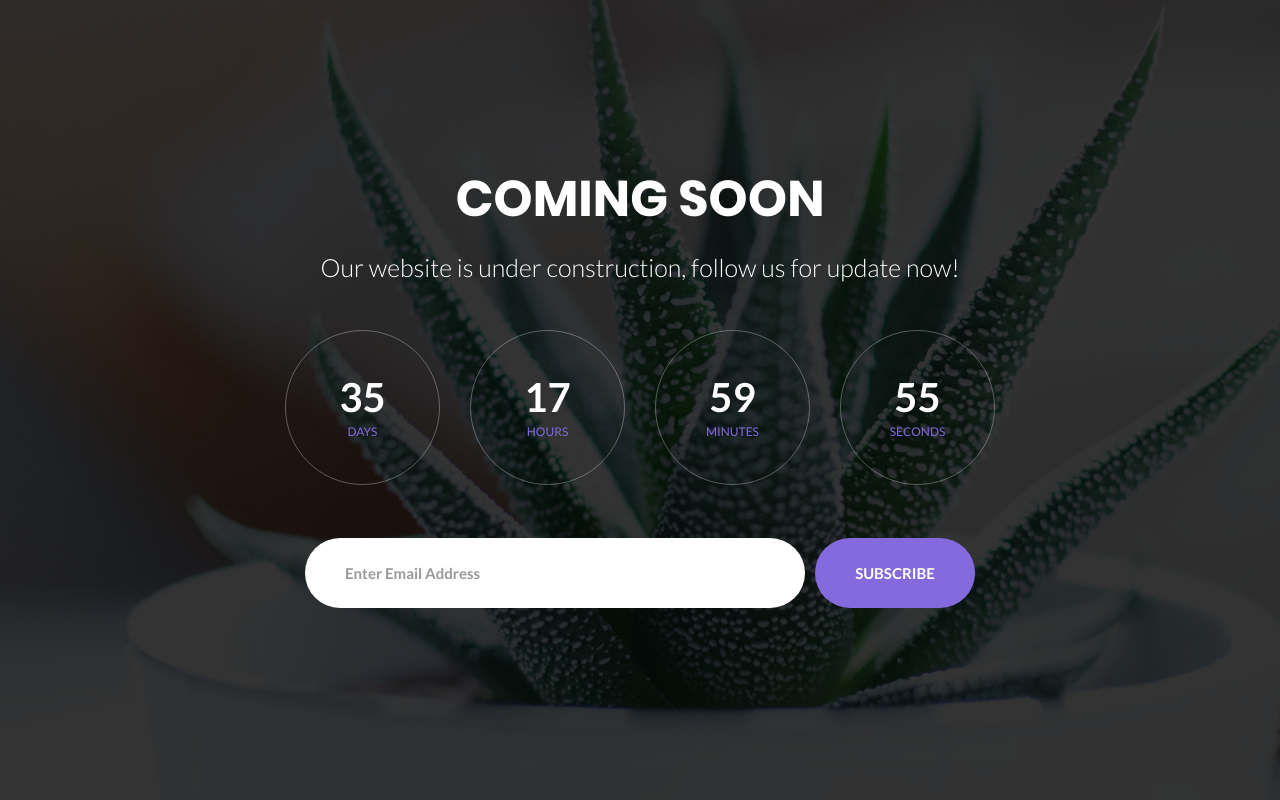
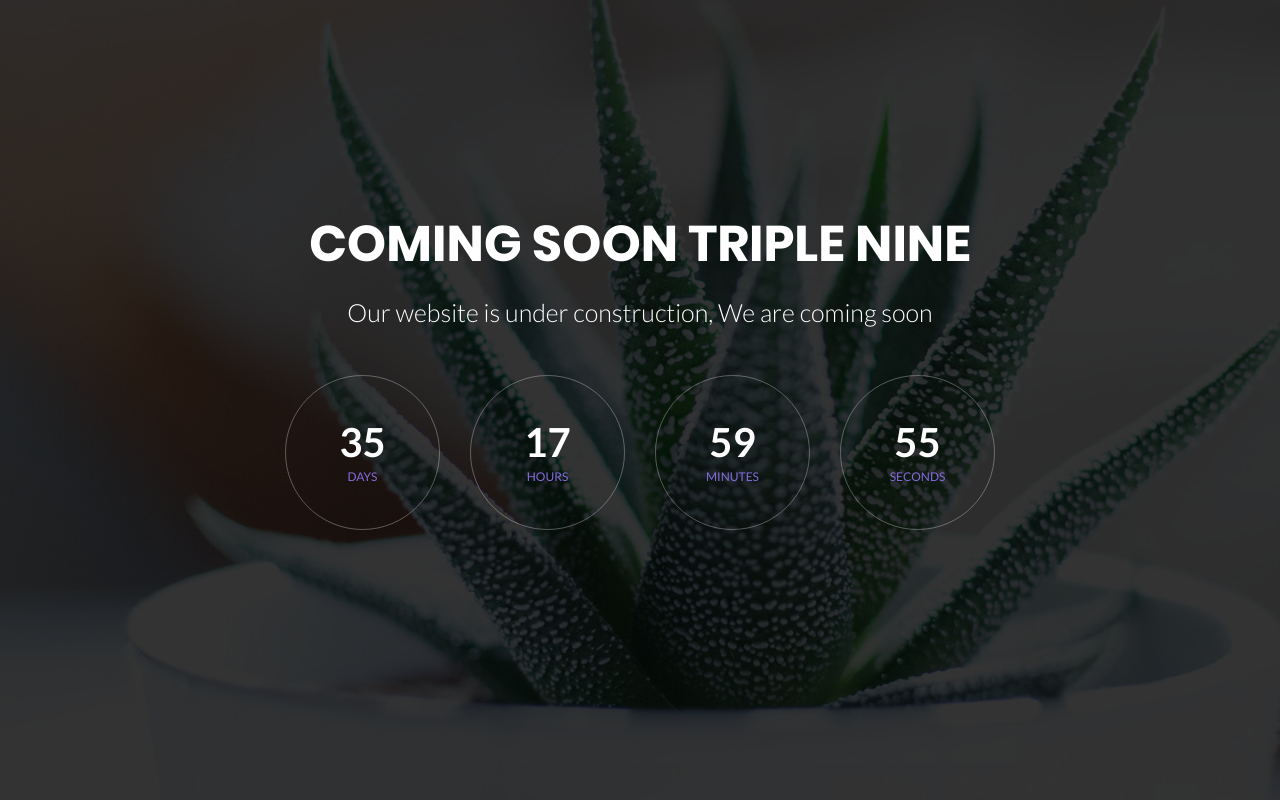
Before and after one commit to commando3182/triplenine.github.io, a plain HTML site: page index.html in a window 1280 px wide. Drawn offline with Linux system fonts and the light colour scheme.

Commit message:
chanegd as per need

```diff
--- a/index.html
+++ b/index.html
@@ -32,11 +32,11 @@
 		<!--  -->
 		<div class="size1 flex-col-c-m p-l-15 p-r-15 p-t-50 p-b-50">
 			<h3 class="l1-txt1 txt-center p-b-25">
-				Coming Soon
+				Coming Soon Triple nine
 			</h3>
 
 			<p class="m2-txt1 txt-center p-b-48">
-				Our website is under construction, follow us for update now!
+				Our website is under construction, We are coming soon
 			</p>
 
 			<div class="flex-w flex-c-m cd100 p-b-33">
@@ -61,18 +61,7 @@
 				</div>
 			</div>
 
-			<form class="w-full flex-w flex-c-m validate-form">
 
-				<div class="wrap-input100 validate-input where1" data-validate = "Valid email is required: ex@abc.xyz">
-					<input class="input100 placeholder0 s2-txt2" type="text" name="email" placeholder="Enter Email Address">
-					<span class="focus-input100"></span>
-				</div>
-
-
-				<button class="flex-c-m size3 s2-txt3 how-btn1 trans-04 where1">
-					Subscribe
-				</button>
-			</form>
 		</div>
 	</div>
 
```
